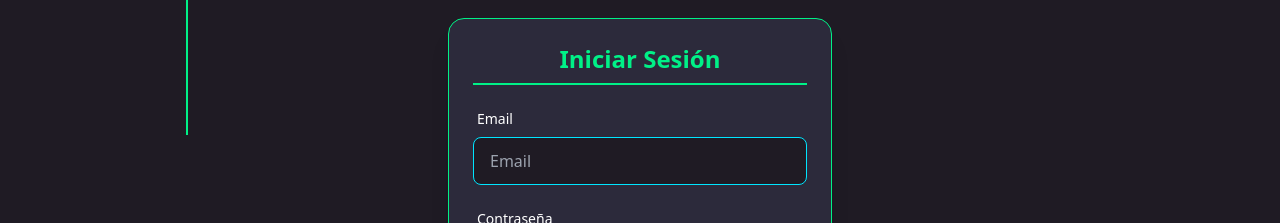
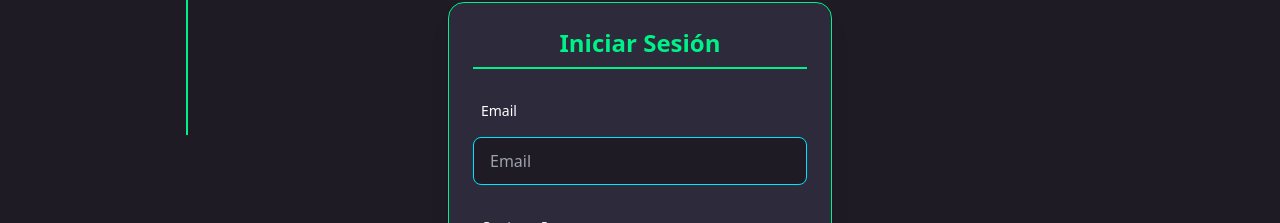
Before and after one commit to Juanjo21-01/front-ventas, a React (Vite) app: page / in a window 1280 px wide. Shown: the part 729-952 px from the top of the page. Built offline with nearby package versions, Linux system fonts and the light colour scheme.

Commit message:
Pull Request para absorción del main

```diff
--- a/src/components/auth/Login.jsx
+++ b/src/components/auth/Login.jsx
@@ -2,7 +2,7 @@ import { useState } from "react";
 
 const styleInput = "input input-bordered w-full bg-theme bg-theme-hover secondary-theme placeholder: primary-theme";
 
-const styleLabel = "label-text text-theme";
+const styleLabel = "label label-text text-theme";
 
 const styleBtn = "btn btn-primary w-full mt-4";
 
--- a/src/components/auth/Register.jsx
+++ b/src/components/auth/Register.jsx
@@ -2,7 +2,7 @@ import { useState } from "react";
 
 const styleInput = "input input-bordered w-full bg-theme bg-theme-hover secondary-theme placeholder: primary-theme";
 
-const styleLabel = "label-text text-theme";
+const styleLabel = "label label-text text-theme";
 
 const styleBtn = "btn btn-primary w-full mt-4";
 
```
